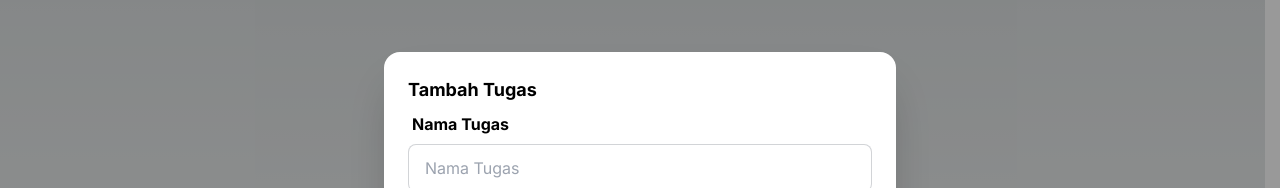
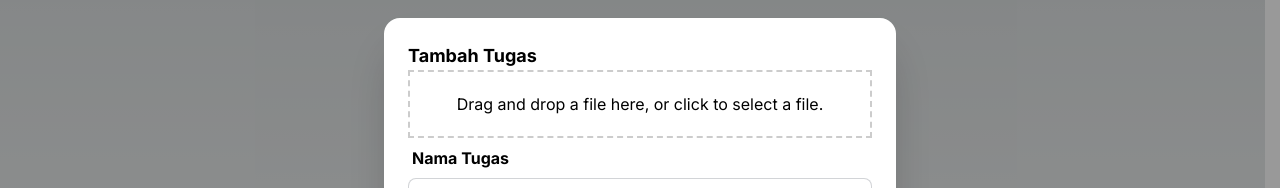
Before and after one commit to balinux/reward-game-nextjs, a Next.js app: page / in a window 1280 px wide. Both pictures are taken after a click on the button "Tambah Tugas". Shown: the part 154-342 px from the top of the page. Built offline with nearby package versions, Linux system fonts and the light colour scheme; no server answers; the database is empty.

Commit message:
add: menambah form image uploader

```diff
--- a/package.json
+++ b/package.json
@@ -14,7 +14,8 @@
     "axios": "^1.6.7",
     "next": "14.1.0",
     "react": "^18",
-    "react-dom": "^18"
+    "react-dom": "^18",
+    "react-dropzone": "^14.2.3"
   },
   "devDependencies": {
     "autoprefixer": "^10.0.1",
--- /dev/null
+++ b/src/components/file-uploader.js
@@ -0,0 +1,49 @@
+"use client";
+
+import { useCallback } from "react";
+import { useDropzone } from "react-dropzone";
+import axios from "axios";
+
+const FileUploader = () => {
+  const onDrop = useCallback(async (acceptedFiles) => {
+    const file = acceptedFiles[0];
+    console.log(file);
+
+    try {
+      const formData = new FormData();
+      formData.append("file", file);
+
+      // const response = await axios.post("/api/upload", formData, {
+      //   headers: {
+      //     "Content-Type": "multipart/form-data",
+      //   },
+      // });
+      //
+      // console.log(response.data);
+    } catch (error) {
+      console.error("Error uploading file:", error);
+    }
+  }, []);
+
+  const { getRootProps, getInputProps } = useDropzone({
+    onDrop,
+    accept: "image/*", // Specify the accepted file types
+  });
+
+  return (
+    <div
+      {...getRootProps()}
+      style={{
+        border: "2px dashed #ccc",
+        padding: "20px",
+        textAlign: "center",
+        cursor: "pointer",
+      }}
+    >
+      <input {...getInputProps()} />
+      <p>Drag and drop a file here, or click to select a file.</p>
+    </div>
+  );
+};
+
+export default FileUploader;
--- a/src/components/task_form_modal.js
+++ b/src/components/task_form_modal.js
@@ -3,6 +3,7 @@
 import { useRouter } from "next/navigation";
 import axios from "axios";
 import { useState } from "react";
+import FileUploader from "./file-uploader";
 
 const AddTask = () => {
   const [title, setTitle] = useState();
@@ -68,6 +69,7 @@ const AddTask = () => {
         <div className="modal-box">
           <h3 className="font-bold text-lg">Tambah Tugas</h3>
           <form onSubmit={handleSubmit}>
+            <FileUploader />
             <div className="form-control w-full">
               <label className="label font-bold">Nama Tugas</label>
               <input
```
Also changed, not shown: src/app/api/upload/route.js (added), 1 other file (tests, documents, lock files or other folders).
